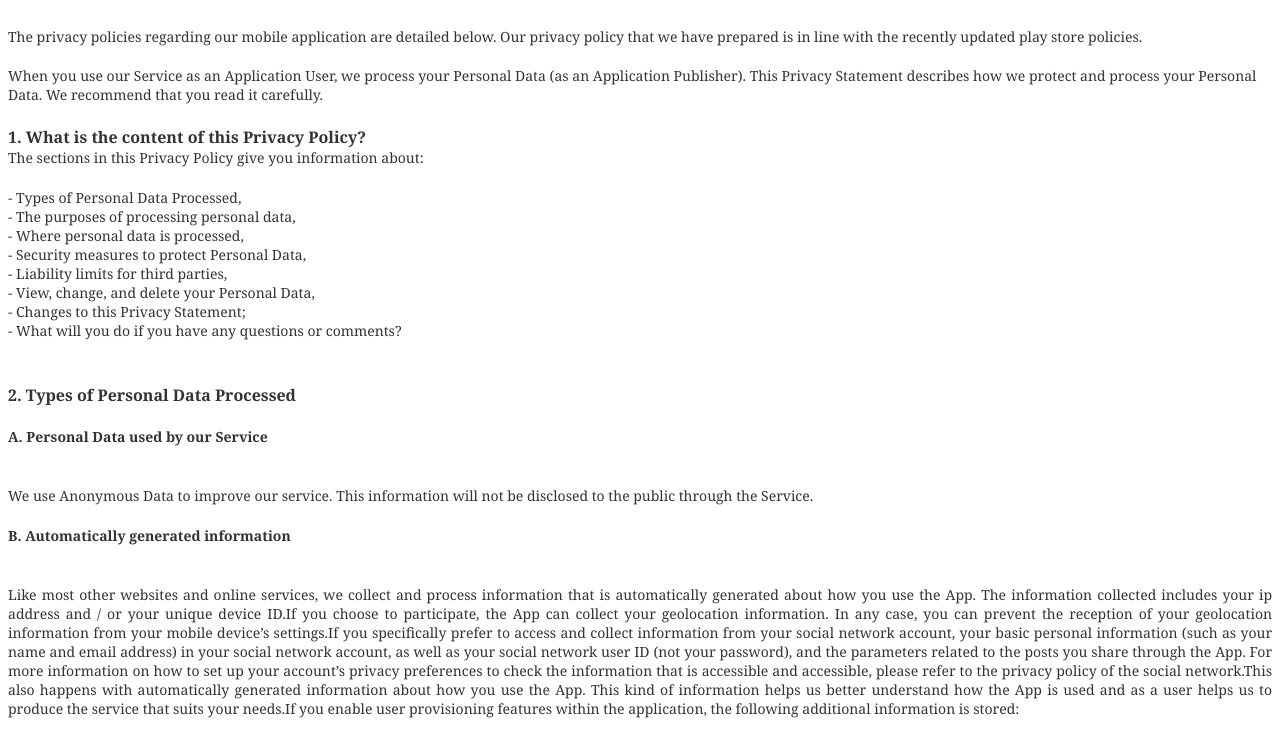
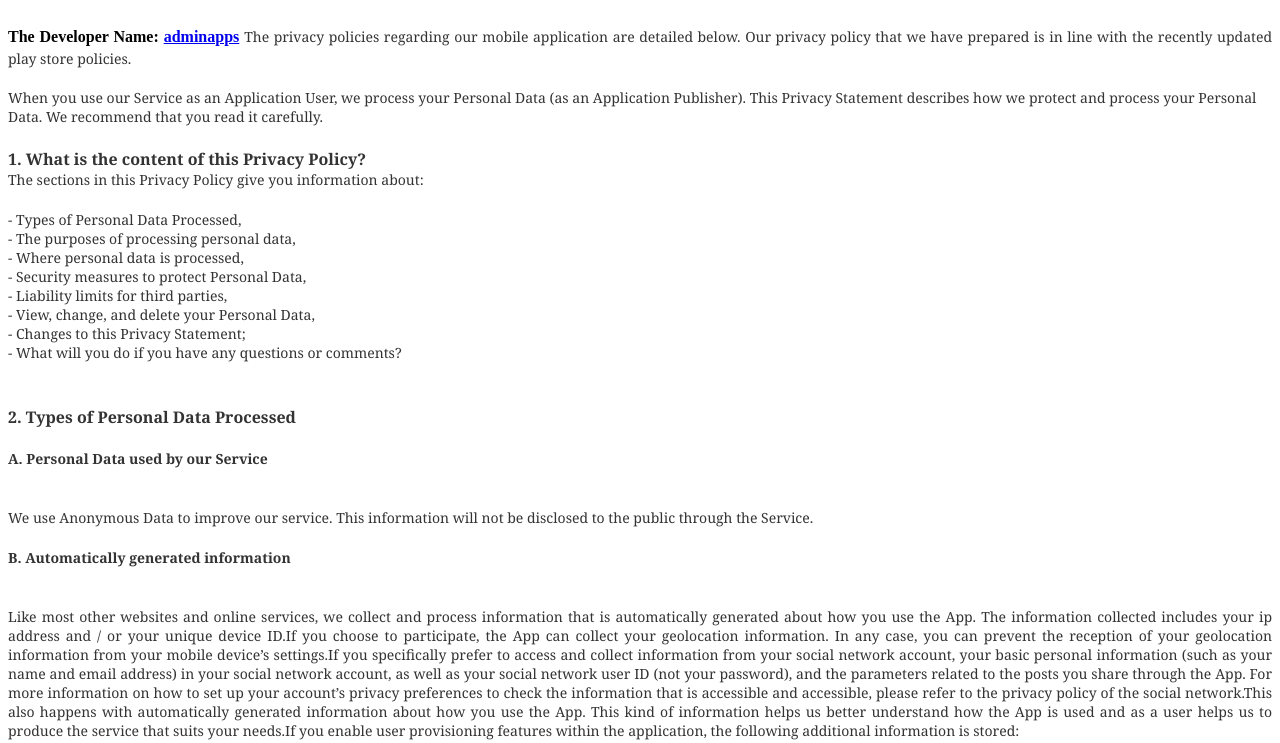
Before and after one commit to adminapps/adminapps.github.io, a plain HTML site: page privacy-policy.html in a window 1280 px wide. Shown: the part 73-816 px from the top of the page. Drawn offline with Linux system fonts and the light colour scheme.

Commit message:
Update privacy-policy.html

```diff
--- a/privacy-policy.html
+++ b/privacy-policy.html
@@ -9,6 +9,7 @@
         <br />
 
 <div style="text-align: justify;">
+    <strong>The Developer Name: <a href="https://play.google.com/store/apps/developer?id=adminapps" target="_blank">adminapps</a></strong>
 <span style="color: #333333; font-family: &quot;georgia&quot; , &quot;times new roman&quot; , serif;"><span style="font-size: 14px;">The privacy policies regarding our mobile application are detailed below. Our privacy policy that we have prepared is in line with the recently updated play store policies.&nbsp;</span></span><span style="background-color: white; color: #333333; font-family: &quot;georgia&quot; , &quot;times new roman&quot; , serif; font-size: 14px; text-align: justify;"></span></div>
 <span style="background-color: white; color: #333333; font-family: &quot;georgia&quot; , &quot;times new roman&quot; , serif; font-size: 14px; text-align: justify;"><br /></span><span style="background-color: white; color: #333333; font-family: &quot;helvetica neue light&quot; , , &quot;helvetica neue&quot; , &quot;helvetica&quot; , &quot;arial&quot; , sans-serif; font-size: 14px; text-align: justify;"></span><span style="background-color: white; color: #333333; font-family: &quot;helvetica neue light&quot; , , &quot;helvetica neue&quot; , &quot;helvetica&quot; , &quot;arial&quot; , sans-serif; font-size: 14px; text-align: justify;"><span style="font-family: &quot;georgia&quot; , &quot;times new roman&quot; , serif;">When you use our Service as an Application User, we process your Personal Data (as an Application Publisher). This Privacy Statement describes how we protect and process your Personal Data. We recommend that you read it carefully.</span></span><br />
 <span style="background-color: white; color: #333333; font-family: &quot;georgia&quot; , &quot;times new roman&quot; , serif; font-size: medium; text-align: justify;"><br /></span>
```
